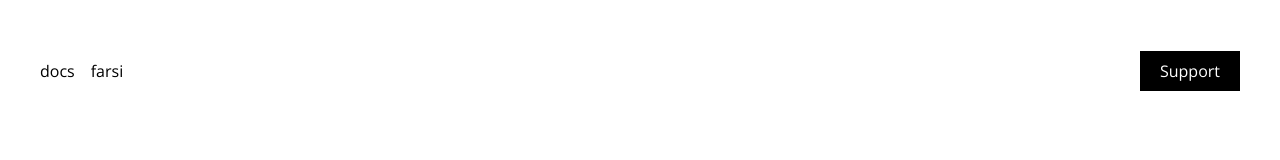
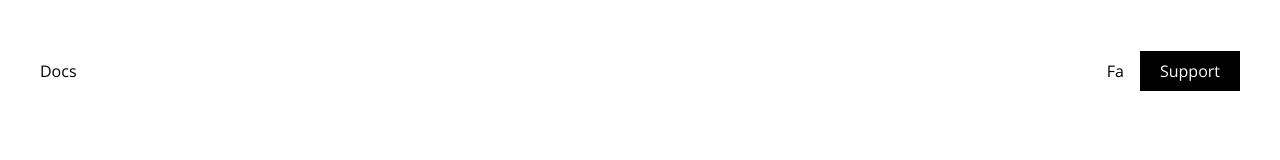
Before and after one commit to rzkhosroshahi/zaman-landing, a React (Create React App) app: page / in a window 1280 px wide. Shown: the top 160 px of the page. Built offline with nearby package versions, Linux system fonts and the light colour scheme.

Commit message:
chore: improve change lang style

```diff
--- a/src/components/Nav/Nav.styled.tsx
+++ b/src/components/Nav/Nav.styled.tsx
@@ -1,15 +1,11 @@
 import styled from '@emotion/styled'
 
-export const ChangeLang = styled.p`
-  cursor: pointer;
-`
 export const Wrapper = styled.nav`
   display: flex;
   justify-content: space-between;
   align-items: center;
   padding-bottom: 64px;
 `
-
 export const Link = styled.a`
   color: black;
   transition: color 0.2s;
@@ -18,11 +14,17 @@ export const Link = styled.a`
     color: #333;
   }
 `
+
 export const Menu = styled.div`
   display: flex;
   align-items: center;
   gap: 16px;
   font-size: 16px;
+`
+export const SupportWrapper = styled.div`
+  display: flex;
+  align-items: center;
+  gap: 16px;
 `
 export const Support = styled.a`
   display: flex;
@@ -39,3 +41,13 @@ export const Support = styled.a`
     background-color: #333;
   }
 `
+export const ChangeLang = styled.p`
+  font-family: 'Open Sans', -apple-system, serif;
+  cursor: pointer;
+  color: black;
+  transition: color 0.2s;
+
+  &:hover {
+    color: #333;
+  }
+`
--- a/src/components/Nav/Nav.tsx
+++ b/src/components/Nav/Nav.tsx
@@ -1,6 +1,6 @@
 import React from 'react'
-import { ChangeLang, Link, Menu, Support, Wrapper } from './Nav.styled'
 import { useTranslation } from 'react-i18next'
+import { ChangeLang, Link, Menu, Support, Wrapper, SupportWrapper } from './Nav.styled'
 
 export const Nav = () => {
   const { t, i18n } = useTranslation(['header'])
@@ -18,13 +18,15 @@ export const Nav = () => {
         <Link href="https://github.com/rzkhosroshahi/zaman">
           {t('docs')}
         </Link>
+      </Menu>
+      <SupportWrapper>
         <ChangeLang onClick={changeLanguage}>
           {i18n.language === 'fa' ? t('en') : t('fa')}
         </ChangeLang>
-      </Menu>
-      <Support href="https://zarinp.al/rzkhosroshahi" target="_blank">
-        {t('support')}
-      </Support>
+        <Support href="https://zarinp.al/rzkhosroshahi" target="_blank">
+          {t('support')}
+        </Support>
+      </SupportWrapper>
     </Wrapper>
   )
 }
--- a/src/translations/en/header.ts
+++ b/src/translations/en/header.ts
@@ -1,8 +1,8 @@
 export default {
   title: 'Zaman',
-  docs: 'docs',
+  docs: 'Docs',
   github: 'github',
-  fa: 'farsi',
+  fa: 'Fa',
   support: 'Support',
   description: 'Zaman is a lightweight React component for creating a Jalali/Georgian datepicker. There is also a range datepicker and timepicker in Zaman. The module can also be customized to match the appearance of your designs.'
 }
--- a/src/translations/fa/header.ts
+++ b/src/translations/fa/header.ts
@@ -2,7 +2,7 @@ export default {
   title: 'زمان',
   docs: 'مستندات',
   github: 'گیت‌هاب',
-  en: 'انگلیسی',
+  en: 'En',
   support: 'حمایت',
   description: '«زمان» یک ابزار بسیار کم حجمه که به شما این امکان رو میده تقویم جلالی رو به اپلیکیشن‌های ری‌اکتی‌تون اضافه کنید. از جمله امکانات «زمان» قابلیت انتخاب چندتایی روز‌ها و همچینن انتخاب‌گر ساعت هست. همچین به راحتی می‌شه با تغییر چندتا متغیر، ظاهر تقویم رو تا حد امکان با دیزاین‌های خودتون سازگار کنید.'
 }
```
